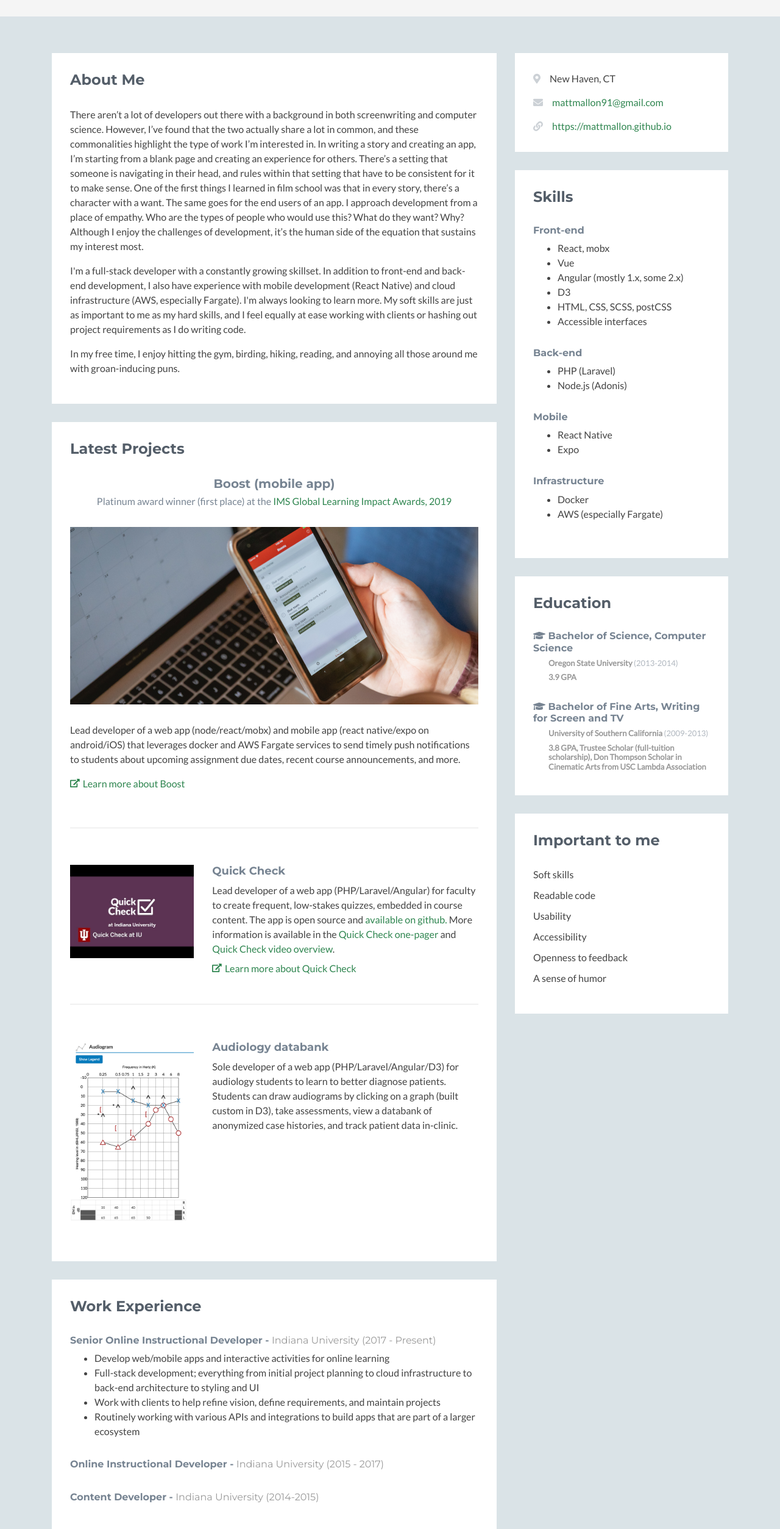
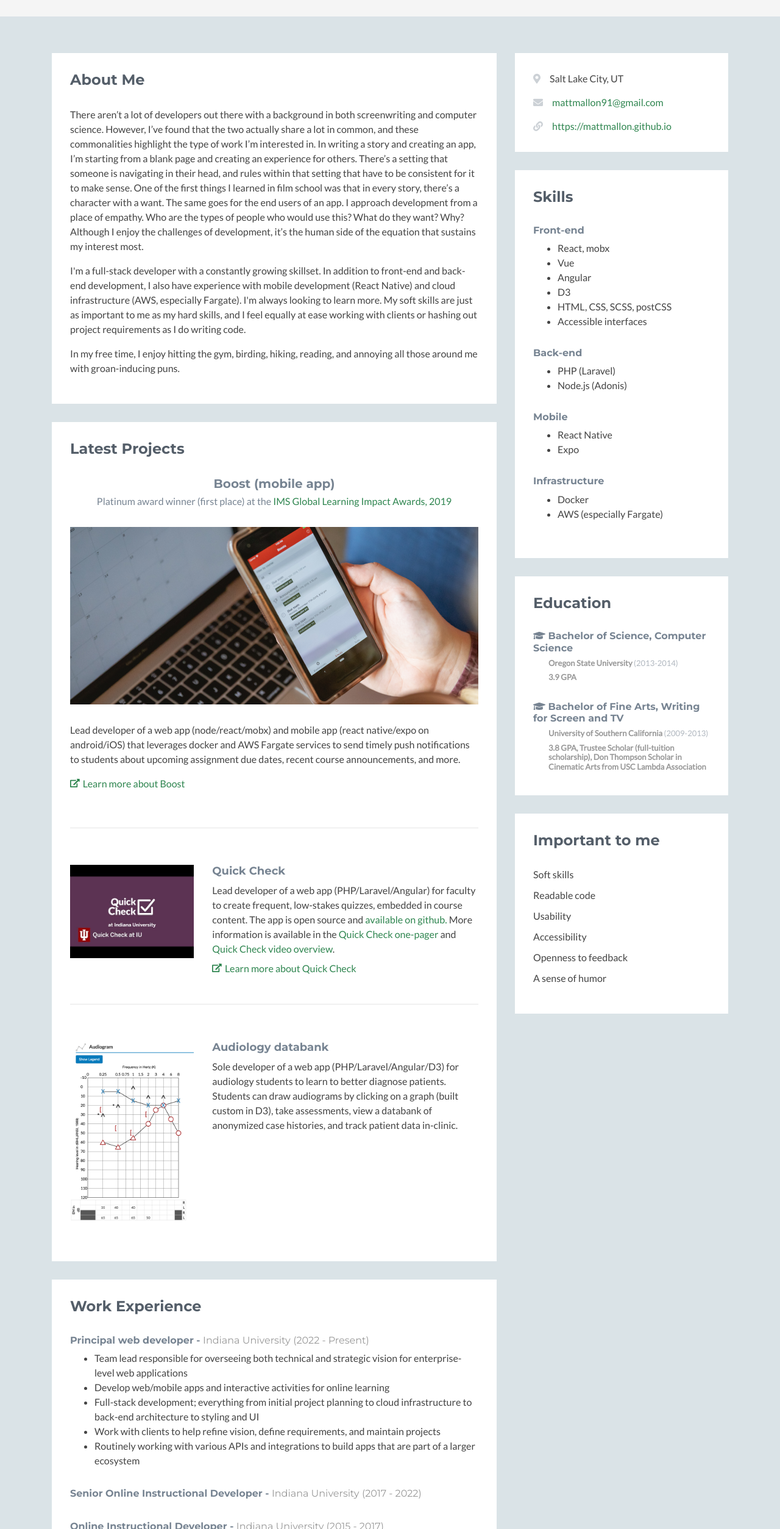
Before and after one commit to mattmallon/mattmallon.github.io, a plain HTML site: page index.html in a window 1280 px wide. Shown: the part 293-2800 px from the top of the page at 61% size. Drawn offline with nearby package versions, Linux system fonts and the light colour scheme; no server answers; a script that the page names is missing; some icons are missing.

Commit message:
Update index.html

```diff
--- a/index.html
+++ b/index.html
@@ -109,13 +109,17 @@
                         <h2 class="heading">Work Experience</h2>
                         <div class="content">
                             <div class="item">
-                                <h3 class="title">Senior Online Instructional Developer - <span class="place">Indiana University</span> <span class="year">(2017 - Present)</span></h3>
+                                <h3 class="title">Principal web developer - <span class="place">Indiana University</span> <span class="year">(2022 - Present)</span></h3>
                                 <ul>
+                                    <li>Team lead responsible for overseeing both technical and strategic vision for enterprise-level web applications</li>
                                     <li>Develop web/mobile apps and interactive activities for online learning</li>
                                     <li>Full-stack development; everything from initial project planning to cloud infrastructure to back-end architecture to styling and UI</li>
                                     <li>Work with clients to help refine vision, define requirements, and maintain projects</li>
                                     <li>Routinely working with various APIs and integrations to build apps that are part of a larger ecosystem</li>
                                 </ul>
+                            </div>
+                            <div class="item">
+                                <h3 class="title">Senior Online Instructional Developer - <span class="place">Indiana University</span> <span class="year">(2017 - 2022)</span></h3>
                             </div><!--//item-->
                             <div class="item">
                                 <h3 class="title">Online Instructional Developer - <span class="place">Indiana University <span class="year">(2015 - 2017)</span></h3>
@@ -136,7 +140,7 @@
                         <h2 class="heading sr-only">Basic Information</h2>
                         <div class="content">
                             <ul class="list-unstyled">
-                                <li><i class="fas fa-map-marker-alt"></i><span class="sr-only">Location:</span>New Haven, CT</li>
+                                <li><i class="fas fa-map-marker-alt"></i><span class="sr-only">Location:</span>Salt Lake City, UT</li>
                                 <li><i class="fas fa-envelope"></i><span class="sr-only">Email:</span><a href="mailto:mattmallon91@gmail.com" target="_blank">mattmallon91@gmail.com</a></li>
                                 <li><i class="fas fa-link"></i><span class="sr-only">Website:</span><a href="https://mattmallon.github.io">https://mattmallon.github.io</a></li>
                             </ul>
@@ -154,7 +158,7 @@
                                     <ul>
                                         <li>React, mobx</li>
                                         <li>Vue</li>
-                                        <li>Angular (mostly 1.x, some 2.x)</li>
+                                        <li>Angular</li>
                                         <li>D3</li>
                                         <li>HTML, CSS, SCSS, postCSS</li>
                                         <li>Accessible interfaces</li>
```
